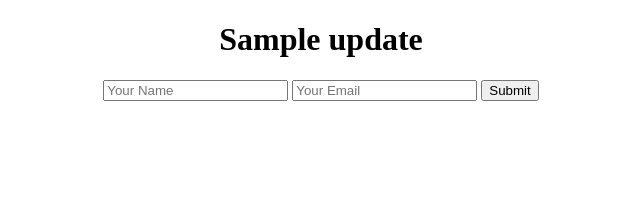
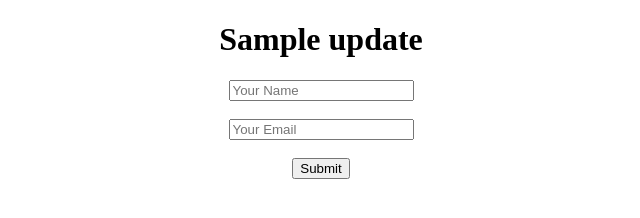
Before and after one commit to clarencebaclay02/secret, a plain HTML site: page index.html in a window 1280 px wide. Shown: the whole page, without its empty margins (319-959 px from the left). Drawn offline with Linux system fonts and the light colour scheme.

Commit message:
initial release

```diff
--- a/index.html
+++ b/index.html
@@ -9,8 +9,8 @@
 <body>
     <center>
         <h1>Sample update</h1>
-        <input type="text" name="yourname" id="yourname" placeholder="Your Name">
-        <input type="text" name="youremail" id="youremail" placeholder="Your Email">
+        <input type="text" name="yourname" id="yourname" placeholder="Your Name"><br><br>
+        <input type="text" name="youremail" id="youremail" placeholder="Your Email"><br><br>
 
         <input type="button" value="Submit" id="submit">
 
```
